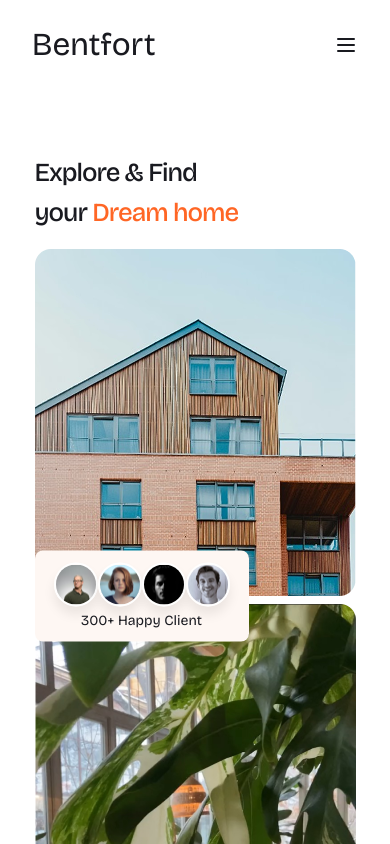
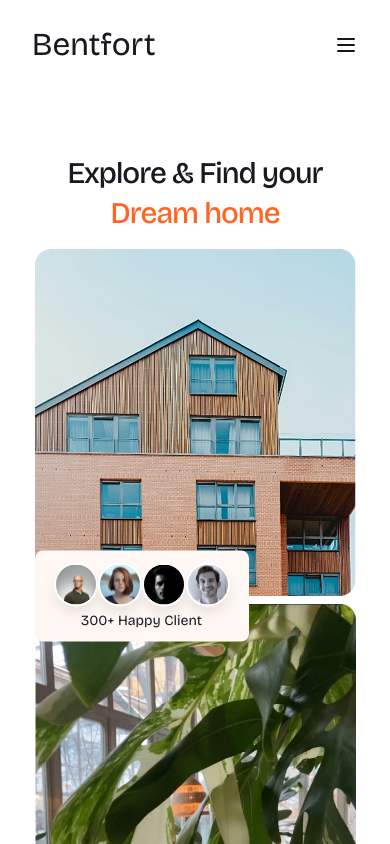
Before and after one commit to Hustle-Devs/benfort-real-estate, a Next.js app: page / in a window 390 px wide. Shown: the top 844 px of the page. Built offline with nearby package versions, Linux system fonts and the light colour scheme.

Commit message:
update:benfort-home-explore-section-v2)tion-v2

```diff
--- a/src/components/home/explore-section/Explore.tsx
+++ b/src/components/home/explore-section/Explore.tsx
@@ -9,12 +9,15 @@ import Background from "@/../public/explore/Background.png";
 
 const Explore = () => {
   return (
-    <div className="py-16 sm:py-20 md:py-24 lg:py-30">
+    <section className="py-16 md:py-20 lg:py-24 xl:py-30">
       <div className="mx-auto px-4 max-w-[1232px]">
-        <div className="flex lg:flex-row flex-col justify-between gap-2.5 mx-auto max-w-[1088px]">
-          <div className="flex sm:flex-row flex-col justify-between gap-2 mx-auto max-w-fit dreamImage">
+        <h2 className="md:hidden block mx-auto mb-4 max-w-[300px] text-center md:text-start leading-[40px] sm:leading-[46px] lg:leading-[48px] tracking-[-1px] sm:tracking-[-2px]">
+          Explore & Find your <span className="text-primary">Dream home</span>
+        </h2>
+        <div className="flex sm:flex-row flex-col justify-between gap-2.5 mx-auto max-w-[1088px]">
+          <div className="flex md:flex-row flex-col justify-between gap-2 mx-auto max-w-fit">
             <div className="dreamHeadingr">
-              <h2 className="mb-4 font-medium text-[26px] text-foreground sm:text-[32px] lg:text-[40px] leading-[40px] sm:leading-[46px] lg:leading-[48px] tracking-[-1px] sm:tracking-[-2px]">
+              <h2 className="hidden md:block mb-4 leading-[40px] sm:leading-[46px] lg:leading-[48px] tracking-[-1px] sm:tracking-[-2px]">
                 Explore & Find <br className="" /> your{" "}
                 <span className="text-primary">
                   Dream
@@ -53,7 +56,7 @@ const Explore = () => {
             </div>
           </div>
           {/* text */}
-          <div className="bg-card mx-auto sm:mt-12 lg:mt-0 p-3 sm:p-4 lg:p-6 rounded-[12px] lg:rounded-[16px] max-w-[520px] sm:max-w-[644px] lg:max-w-[429px] content shrink-3">
+          <div className="bg-card mx-auto p-3 sm:p-4 lg:p-6 rounded-[12px] lg:rounded-[16px] max-w-[520px] sm:max-w-[644px] lg:max-w-[429px] content shrink-2">
             <p className="mb-16 sm:mb-20 lg:mb-22 font-normal text-[16px] leading-[22px] sm:leading-[24px]">
               “We believe there&#39;s a perfect home for everybody, no matter
               the budget. That&#39;s why we always find the best homes for your
@@ -97,7 +100,7 @@ const Explore = () => {
           </div>
         </div>
       </div>
-    </div>
+    </section>
   );
 };
 
```
